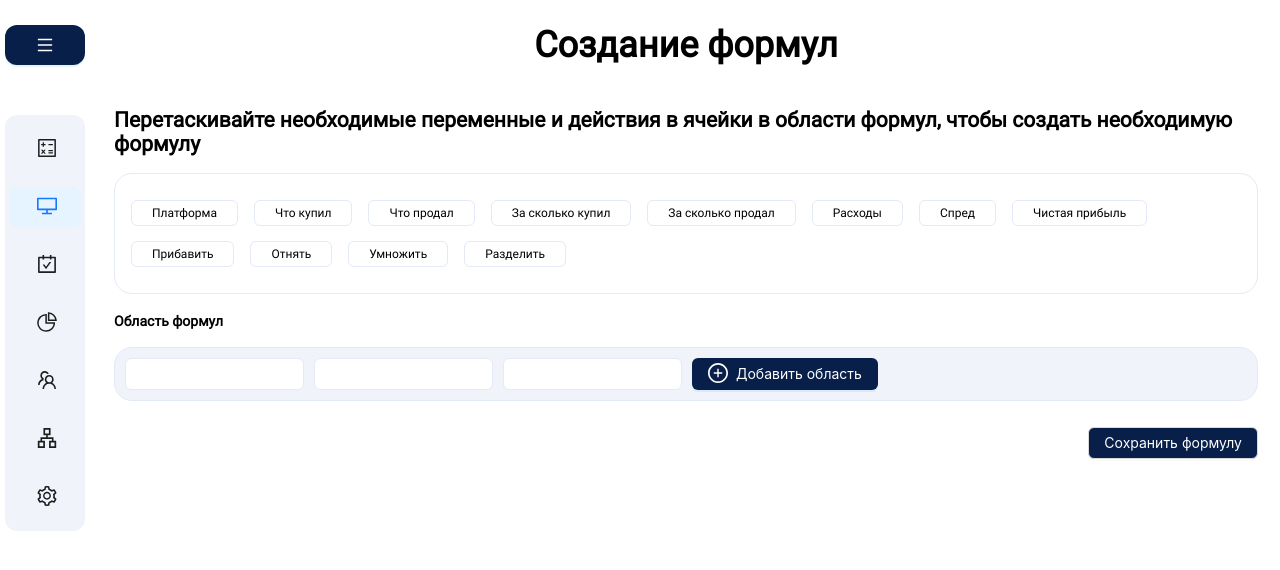
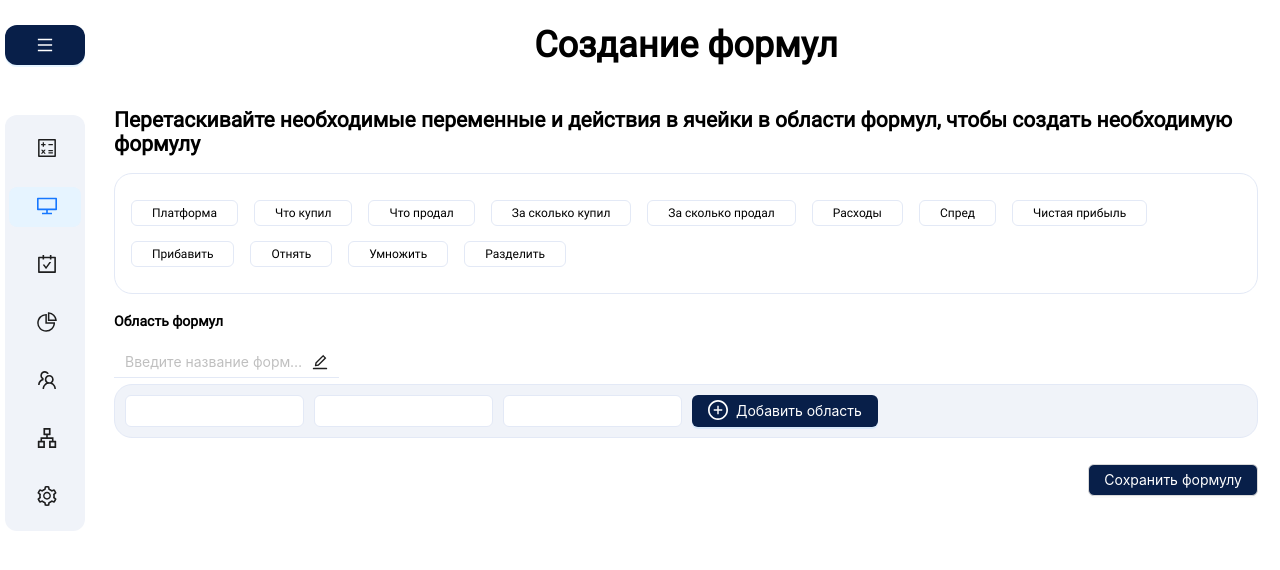
Before and after one commit to DelMaradinho/P2P-Keeper, a React (Create React App) app: page /formulas in a window 1280 px wide. Shown: the top 570 px of the page. Built offline with nearby package versions, Linux system fonts and the light colour scheme.

Commit message:
feat: added formula name

```diff
--- a/src/components/DnDFormulasComponent/DnDFormulasComponent.js
+++ b/src/components/DnDFormulasComponent/DnDFormulasComponent.js
@@ -24,7 +24,7 @@ function DnDFormulasComponent({ variables, operations }) {
           </DraggableItemsList>
         </div>
       </div>
-      <h4>Область формул</h4>
+      <h4 className="drop__header">Область формул</h4>
       <DropAreasList />
     </>
   );
--- a/src/components/DnDFormulasComponent/DnDFormulasComponent.scss
+++ b/src/components/DnDFormulasComponent/DnDFormulasComponent.scss
@@ -6,3 +6,9 @@
     border-radius: 18px;
   }
 }
+
+.drop{
+  &__header{
+    width: 100%;
+  }
+}
--- a/src/components/DropAreasList/DropAreasList.js
+++ b/src/components/DropAreasList/DropAreasList.js
@@ -5,6 +5,8 @@ import AddButton from "../AddButton/AddButton";
 import { useDispatch, useSelector } from "react-redux";
 import { addEmpty } from "../../store/slice/formulas";
 import { getFormulaCurrentKey } from "../../helpers/formulas";
+import { Input } from "antd";
+import { EditOutlined } from "@ant-design/icons";
 
 function DropAreasList() {
   const formulaStore = useSelector((state) => state.formulas.formula);
@@ -24,6 +26,21 @@ function DropAreasList() {
   };
 
   return (
+    <>
+      <div className="input__container">
+        <Input
+          bordered={false}
+          suffix={<EditOutlined style={{ fontSize: 16 }} />}
+          // value={formulaName}
+          // onChange={handleInputChange}
+          placeholder="Введите название формулы"
+          style={{
+            width: 225,
+            borderBottom: "1px solid #e3e9f6",
+            borderRadius: 0,
+          }}
+        />
+      </div>
       <div className="droparea__container">
         {/* Рендерим список DropArea на основе состояния */}
         {Array.from({ length: areasCount }).map((_, index) => (
@@ -31,6 +48,7 @@ function DropAreasList() {
         ))}
         <AddButton addFunction={addArea} buttonText={"Добавить область"} />
       </div>
+    </>
   );
 }
 
--- a/src/components/DropAreasList/DropAreasList.scss
+++ b/src/components/DropAreasList/DropAreasList.scss
@@ -12,3 +12,9 @@
     border: 1px solid #e3e9f6;
   }
 }
+
+.input{
+  &__container{
+    margin: 0 0 6px 0;
+  }
+}
```
Also changed, not shown: 2 other files (tests, documents, lock files or other folders). Lines whose indentation alone changed are shown as unchanged.
